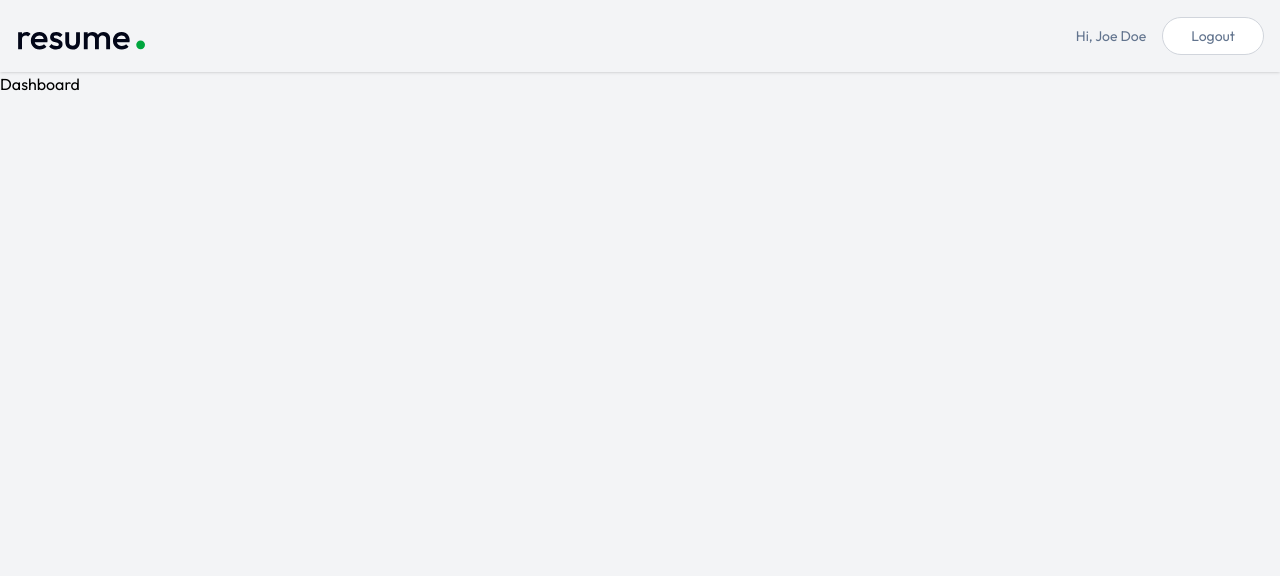
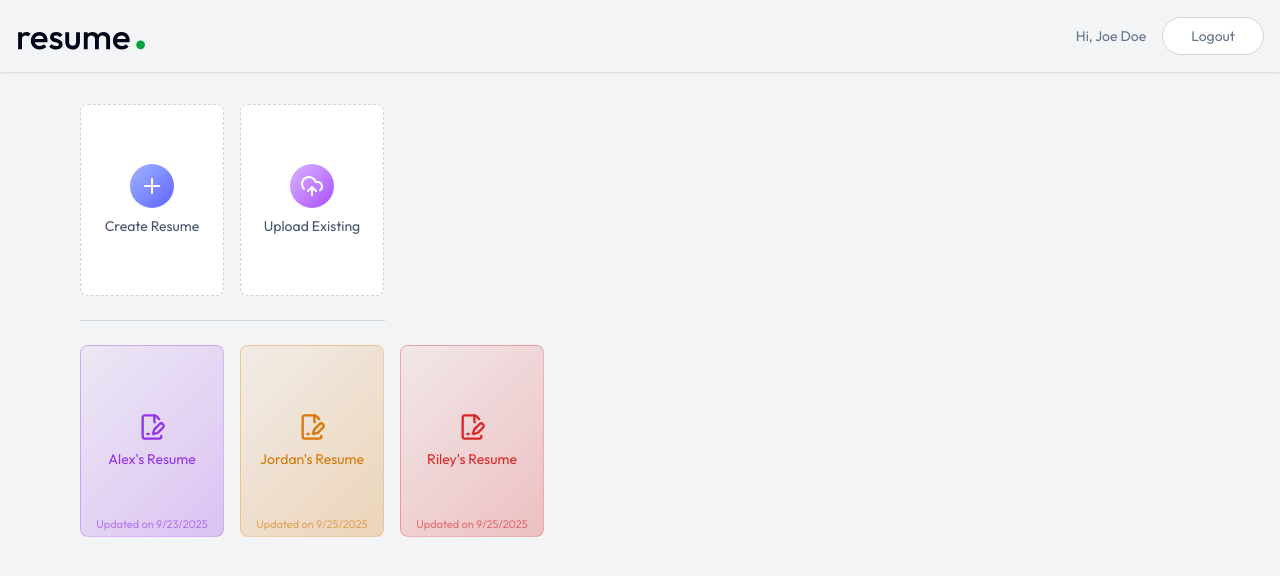
Before and after one commit to shahbaz1957/Resume-Builder, a React (Vite) app in the folder client/: page /app in a window 1280 px wide. Shown: the top 576 px of the page. Built offline with nearby package versions, Linux system fonts and the light colour scheme; a web font is replaced by a local one.

Commit message:
Add Create and Upload Resume cards, and also display a list of previous resumes.

```diff
--- a/client/src/pages/Dashboard.jsx
+++ b/client/src/pages/Dashboard.jsx
@@ -1,9 +1,87 @@
-import React from 'react'
+import { FilePenLineIcon, PencilIcon, PlusIcon, TrashIcon, UploadCloudIcon } from "lucide-react";
+import { useEffect, useState } from "react";
+import dummyResumeData from '../assets/assets/assets'
 
 function Dashboard() {
+  const [allResumes, setAllResumes] = useState([]);
+  const colors = ["#9333ea", "#d97706", "#dc2626", "#0284c7", "#16a34a"];
+
+  const loadAllResumes = async () => {
+    setAllResumes(dummyResumeData);
+  };
+
+  useEffect(() => {
+    loadAllResumes();
+  }, []);
+
   return (
-    <div>Dashboard</div>
-  )
+    <div>
+      <div className="max-w-7xl px-4 py-8 ml-16">
+        <p className="text-2xl font-medium mb-6 bg-linear-to-r from-slate-600 to-slate-800 bg-clip-text text-transparent sm:hidden">
+          Welcome Joe Doe
+        </p>
+
+        {/* Create / Upload Buttons */}
+        <div className="flex gap-4">
+          <button className="w-full bg-white sm:max-w-36 h-48 flex flex-col items-center justify-center rounded-lg gap-2 text-slate-600 border border-dashed border-slate-300 group hover:border-indigo-500 hover:shadow-lg transition-all duration-300 cursor-pointer">
+            <PlusIcon className="size-11 transition-all duration-300 p-2.5 bg-linear-to-br from-indigo-300 to-indigo-500 text-white rounded-full" />
+            <p className="text-sm group-hover:text-indigo-600 transition-all duration-300">
+              Create Resume
+            </p>
+          </button>
+
+          <button className="w-full bg-white sm:max-w-36 h-48 flex flex-col items-center justify-center rounded-lg gap-2 text-slate-600 border border-dashed border-slate-300 group hover:border-purple-500 hover:shadow-lg transition-all duration-300 cursor-pointer">
+            <UploadCloudIcon className="size-11 transition-all duration-300 p-2.5 bg-linear-to-br from-purple-300 to-purple-500 text-white rounded-full" />
+            <p className="text-sm group-hover:text-purple-600 transition-all duration-300">
+              Upload Existing
+            </p>
+          </button>
+        </div>
+
+        <hr className="border-slate-300 my-6 sm:w-[305px]" />
+
+        {/* Resume List */}
+        <div className="grid grid-cols-2 sm:flex flex-wrap gap-4">
+          {allResumes.map((resume, index) => {
+            const baseColor = colors[index % colors.length]; // ✅ fixed
+
+            return (
+              <button
+                key={index}
+                className="relative w-full sm:max-w-36 h-48 flex flex-col items-center justify-center rounded-lg gap-2 border group hover:shadow-lg transition-all duration-300 cursor-pointer"
+                style={{
+                  background: `linear-gradient(135deg, ${baseColor}10, ${baseColor}40)`,
+                  borderColor: baseColor + "40",
+                }}
+              >
+                <FilePenLineIcon className="size-7 group-hover:scale-105 transition-all" style={{ color: baseColor }} />
+
+                <p
+                  className="text-sm group-hover:scale-105 transition-all px-2 text-center"
+                  style={{ color: baseColor }}
+                >
+                  {resume.title}
+                </p>
+
+                <p
+                  className="absolute bottom-1 text-[11px] transition-all duration-300 px-2 text-center"
+                  style={{ color: baseColor + "90" }}
+                >
+                  Updated on {new Date(resume.updatedAt).toLocaleDateString()}
+                </p>
+
+                {/* Hover Action Buttons */}
+                <div className="absolute top-1 right-1 hidden group-hover:flex items-center gap-1">
+                  <TrashIcon className="size-7 p-1.5 rounded hover:bg-white/50 text-slate-700 transition-colors" />
+                  <PencilIcon className="size-7 p-1.5 rounded hover:bg-white/50 text-slate-700 transition-colors" />
+                </div>
+              </button>
+            );
+          })}
+        </div>
+      </div>
+    </div>
+  );
 }
 
-export default Dashboard
+export default Dashboard;
```
